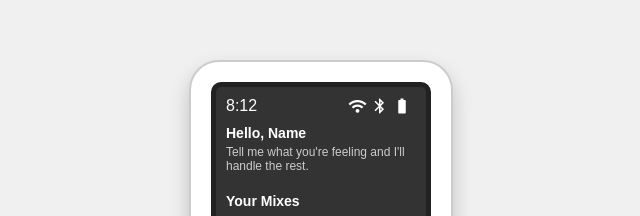
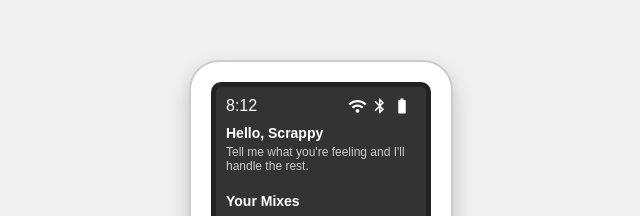
Before and after one commit to danielleahenry/auri, a website: page index.html in a window 1280 px wide. Shown: the top 216 px of the page, 319-959 px from the left. Drawn offline with nearby package versions, Linux system fonts and the light colour scheme.

Commit message:
updated index.html

```diff
--- a/index.html
+++ b/index.html
@@ -52,7 +52,7 @@
             <div class="home-container">
               <div class="playlist-section" id="playlistSection">
                 <div class="home-greeting">
-                  <h3>Hello, Name</h3>
+                  <h3>Hello, Scrappy</h3>
                   <p>Tell me what you're feeling and I'll handle the rest.</p>
                 </div>
                 <h3>Your Mixes</h3>
```
